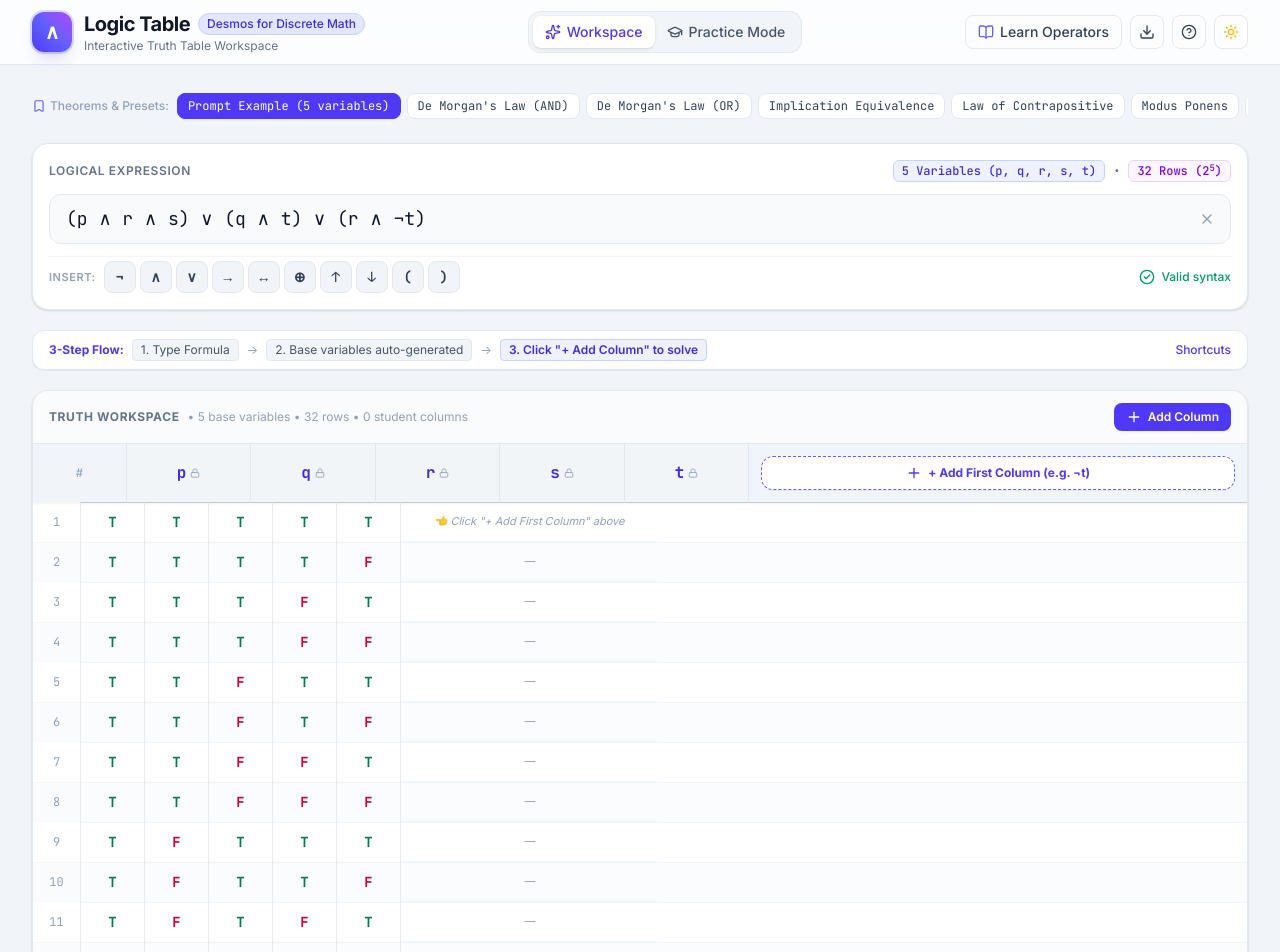
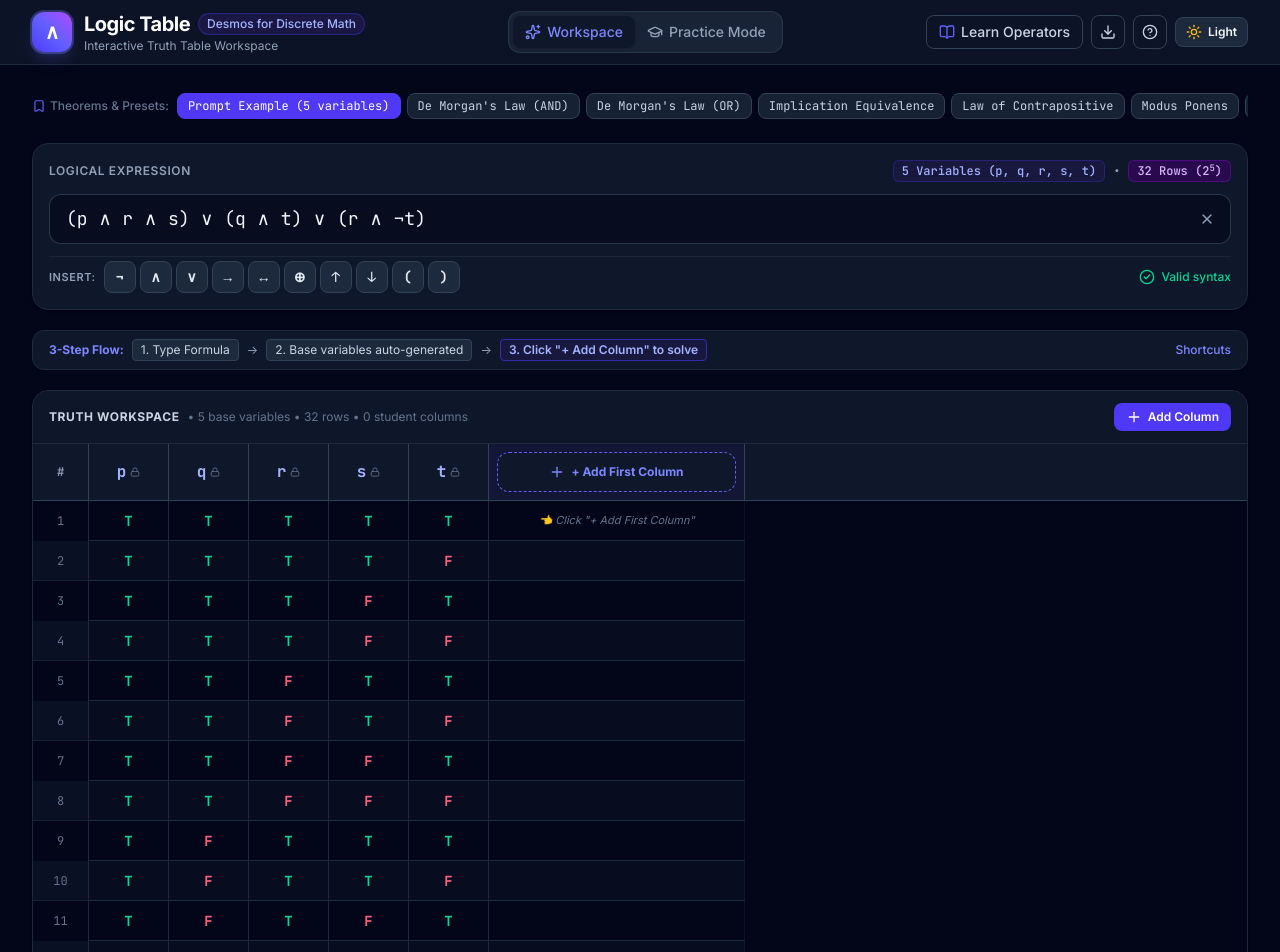
Before and after one commit to bobby404-K/LOGICAL-OPERATIONS, a React (Vite) app: page / in a window 1280 px wide. Shown: the top 952 px of the page. Built offline with nearby package versions, Linux system fonts and the light colour scheme.

Commit message:
Fix table column alignment, border merging, and enable Tailwind v4 dark mode

```diff
--- a/src/components/Header.tsx
+++ b/src/components/Header.tsx
@@ -112,14 +112,20 @@ export const Header: React.FC<HeaderProps> = ({
           {/* Dark/Light mode toggle */}
           <button
             onClick={toggleTheme}
-            className="p-2 text-slate-700 dark:text-slate-300 hover:bg-slate-100 dark:hover:bg-slate-800 rounded-lg border border-slate-200 dark:border-slate-700 transition"
-            title={`Switch to ${theme === 'dark' ? 'light' : 'dark'} mode`}
-            aria-label="Toggle Theme"
+            className="flex items-center gap-1.5 px-2.5 py-1.5 text-xs font-semibold rounded-lg border border-slate-300 dark:border-slate-700 bg-slate-50 dark:bg-slate-800 text-slate-800 dark:text-slate-100 hover:bg-slate-100 dark:hover:bg-slate-700 shadow-2xs transition cursor-pointer"
+            title={`Switch to ${theme === 'dark' ? 'Light' : 'Dark'} mode`}
+            aria-label="Toggle Dark and Light Theme"
           >
             {theme === 'dark' ? (
-              <Sun className="w-4 h-4 text-amber-400" />
+              <>
+                <Sun className="w-4 h-4 text-amber-400 shrink-0" />
+                <span className="hidden sm:inline">Light</span>
+              </>
             ) : (
-              <Moon className="w-4 h-4 text-indigo-600" />
+              <>
+                <Moon className="w-4 h-4 text-indigo-600 shrink-0" />
+                <span className="hidden sm:inline">Dark</span>
+              </>
             )}
           </button>
         </div>
--- a/src/components/StudentColumnHeader.tsx
+++ b/src/components/StudentColumnHeader.tsx
@@ -80,7 +80,7 @@ export const StudentColumnHeader: React.FC<StudentColumnHeaderProps> = ({
   const { checkResult } = column;
 
   return (
-    <div className="flex flex-col justify-between h-full p-2.5 bg-slate-50 dark:bg-slate-900/90 border-r border-slate-200 dark:border-slate-800 text-slate-800 dark:text-slate-100 min-w-[180px]">
+    <div className="flex flex-col justify-between h-full p-2.5 bg-slate-50 dark:bg-slate-900 text-slate-800 dark:text-slate-100">
       {/* Top Header Label & Menu */}
       <div className="flex items-center justify-between gap-1 mb-2">
         {isEditing ? (
--- a/src/components/TableCell.tsx
+++ b/src/components/TableCell.tsx
@@ -27,7 +27,7 @@ export const TableCell: React.FC<TableCellProps> = ({
       type="button"
       onClick={onClick}
       onKeyDown={onKeyDown}
-      className={`w-full h-10 flex items-center justify-center font-mono font-bold text-sm select-none transition-all relative border-b border-r border-slate-200/80 dark:border-slate-800/80 focus:outline-none ${
+      className={`w-full h-full flex items-center justify-center font-mono font-bold text-sm select-none transition-all relative focus:outline-none ${
         isActive
           ? 'ring-2 ring-indigo-500 z-10 bg-indigo-50/50 dark:bg-indigo-950/40'
           : 'hover:bg-slate-50 dark:hover:bg-slate-800/40'
--- a/src/components/TruthTable.tsx
+++ b/src/components/TruthTable.tsx
@@ -1,4 +1,4 @@
-import React, { useRef, useCallback, useEffect } from 'react';
+import React, { useRef, useCallback } from 'react';
 import { useVirtualizer } from '@tanstack/react-virtual';
 import { Plus, Lock, CheckCheck, RotateCcw } from 'lucide-react';
 import { CellValue, StudentColumn, TruthAssignment, VariableName } from '../types';
@@ -23,6 +23,12 @@ interface TruthTableProps {
   onResetWorkspace: () => void;
 }
 
+// Consistent column width classes applied to BOTH header and virtualized rows
+const W_INDEX = 'w-14 min-w-[56px] max-w-[56px] shrink-0';
+const W_VAR = 'w-20 min-w-[80px] max-w-[80px] shrink-0';
+const W_STUDENT = 'w-56 min-w-[224px] max-w-[224px] shrink-0';
+const W_ADD = 'w-48 min-w-[192px] max-w-[192px] shrink-0';
+
 export const TruthTable: React.FC<TruthTableProps> = ({
   variables,
   rows,
@@ -41,12 +47,12 @@ export const TruthTable: React.FC<TruthTableProps> = ({
 }) => {
   const tableContainerRef = useRef<HTMLDivElement>(null);
 
-  // Virtualizer for smooth rendering up to 1024 rows
+  // Virtualizer for smooth 60fps rendering up to 1024 rows
   const rowVirtualizer = useVirtualizer({
     count: rows.length,
     getScrollElement: () => tableContainerRef.current,
     estimateSize: () => 40, // 40px row height
-    overscan: 10,
+    overscan: 12,
   });
 
   // Calculate expected values for columns where student requested "Show Solution"
@@ -73,7 +79,6 @@ export const TruthTable: React.FC<TruthTableProps> = ({
         case 'T':
           e.preventDefault();
           onSetCellValue(colId, rowIndex, true);
-          // Advance down automatically for speed!
           if (rowIndex + 1 < rows.length) {
             setActiveCell({ rowIndex: rowIndex + 1, colId });
           }
@@ -83,7 +88,6 @@ export const TruthTable: React.FC<TruthTableProps> = ({
         case 'F':
           e.preventDefault();
           onSetCellValue(colId, rowIndex, false);
-          // Advance down automatically for speed!
           if (rowIndex + 1 < rows.length) {
             setActiveCell({ rowIndex: rowIndex + 1, colId });
           }
@@ -173,13 +177,13 @@ export const TruthTable: React.FC<TruthTableProps> = ({
   return (
     <div className="bg-white dark:bg-slate-900 rounded-2xl border border-slate-200 dark:border-slate-800 shadow-sm overflow-hidden flex flex-col">
       {/* Table Toolbar */}
-      <div className="px-4 py-3 bg-slate-50/80 dark:bg-slate-900/60 border-b border-slate-200 dark:border-slate-800 flex flex-wrap items-center justify-between gap-3">
+      <div className="px-4 py-3 bg-slate-50 dark:bg-slate-900/90 border-b border-slate-200 dark:border-slate-800 flex flex-wrap items-center justify-between gap-3">
         <div className="flex items-center gap-2">
-          <span className="text-xs font-bold uppercase tracking-wider text-slate-500 dark:text-slate-400">
+          <span className="text-xs font-bold uppercase tracking-wider text-slate-700 dark:text-slate-300">
             Truth Workspace
           </span>
           <span className="text-xs text-slate-400 dark:text-slate-500">
-            • {variables.length} base variable{variables.length > 1 ? 's' : ''} • {rows.length} rows •{' '}
+            • {variables.length} base variables • {rows.length} rows •{' '}
             {studentColumns.length} student column{studentColumns.length !== 1 ? 's' : ''}
           </span>
         </div>
@@ -190,7 +194,7 @@ export const TruthTable: React.FC<TruthTableProps> = ({
               <button
                 type="button"
                 onClick={onCheckAllColumns}
-                className="flex items-center gap-1.5 px-3 py-1.5 text-xs font-semibold rounded-lg bg-emerald-600 hover:bg-emerald-500 text-white shadow-xs active:scale-95 transition"
+                className="flex items-center gap-1.5 px-3 py-1.5 text-xs font-semibold rounded-lg bg-emerald-600 hover:bg-emerald-500 text-white shadow-xs active:scale-95 transition cursor-pointer"
                 title="Check all student columns"
               >
                 <CheckCheck className="w-3.5 h-3.5" />
@@ -200,7 +204,7 @@ export const TruthTable: React.FC<TruthTableProps> = ({
               <button
                 type="button"
                 onClick={onResetWorkspace}
-                className="flex items-center gap-1.5 px-2.5 py-1.5 text-xs font-medium rounded-lg bg-white dark:bg-slate-800 border border-slate-200 dark:border-slate-700 text-slate-600 dark:text-slate-300 hover:bg-slate-50 dark:hover:bg-slate-700 transition"
+                className="flex items-center gap-1.5 px-2.5 py-1.5 text-xs font-medium rounded-lg bg-white dark:bg-slate-800 border border-slate-200 dark:border-slate-700 text-slate-600 dark:text-slate-300 hover:bg-slate-50 dark:hover:bg-slate-700 transition cursor-pointer"
                 title="Clear all student columns"
               >
                 <RotateCcw className="w-3.5 h-3.5" />
@@ -212,8 +216,8 @@ export const TruthTable: React.FC<TruthTableProps> = ({
           <button
             type="button"
             onClick={onAddColumn}
-            className="flex items-center gap-1.5 px-3 py-1.5 text-xs font-semibold rounded-lg bg-indigo-600 hover:bg-indigo-500 text-white shadow-xs active:scale-95 transition"
-            title="Add a new custom column for your intermediate or final formula"
+            className="flex items-center gap-1.5 px-3 py-1.5 text-xs font-semibold rounded-lg bg-indigo-600 hover:bg-indigo-500 text-white shadow-xs active:scale-95 transition cursor-pointer"
+            title="Add a custom column to evaluate your intermediate or final formula"
           >
             <Plus className="w-4 h-4" />
             <span>Add Column</span>
@@ -221,41 +225,40 @@ export const TruthTable: React.FC<TruthTableProps> = ({
         </div>
       </div>
 
-      {/* Scrollable & Virtualized Table Workspace */}
+      {/* Scrollable & Virtualized Table Workspace with Pixel-Perfect Flex Columns */}
       <div
         ref={tableContainerRef}
-        className="overflow-auto max-h-[600px] border-b border-slate-200 dark:border-slate-800 relative math-grid-bg"
+        className="overflow-auto max-h-[600px] border-b border-slate-200 dark:border-slate-800 relative bg-white dark:bg-slate-950 focus:outline-none"
         tabIndex={0}
       >
-        <table className="w-full border-collapse text-left text-sm table-fixed min-w-[700px]">
-          {/* Sticky Table Header */}
-          <thead className="sticky top-0 z-20 bg-slate-100 dark:bg-slate-900 shadow-xs border-b border-slate-300 dark:border-slate-700">
-            <tr>
-              {/* Row index column header */}
-              <th className="w-12 px-2 py-3 text-center text-xs font-mono font-medium text-slate-400 dark:text-slate-500 border-r border-slate-200 dark:border-slate-800 bg-slate-100 dark:bg-slate-900 sticky left-0 z-30">
+        <div className="w-fit min-w-full">
+          {/* Sticky Header with matching flex columns */}
+          <div className="sticky top-0 z-20 flex bg-slate-100 dark:bg-slate-900 border-b border-slate-300 dark:border-slate-700 select-none">
+            {/* Row index # */}
+            <div className={`${W_INDEX} h-14 flex items-center justify-center text-xs font-mono font-bold text-slate-500 dark:text-slate-400 border-r border-slate-300 dark:border-slate-700 bg-slate-100 dark:bg-slate-900 sticky left-0 z-30`}>
               #
-              </th>
+            </div>
 
-              {/* Locked Base Variable Headers */}
+            {/* Base Variables (p, q, r, ...) */}
             {variables.map((variable) => (
-                <th
+              <div
                 key={variable}
-                  className="w-16 px-3 py-3 text-center font-mono font-bold text-base text-indigo-700 dark:text-indigo-300 border-r border-slate-200 dark:border-slate-800 bg-slate-100/90 dark:bg-slate-900/90"
+                className={`${W_VAR} h-14 flex items-center justify-center font-mono font-bold text-base text-indigo-700 dark:text-indigo-300 border-r border-slate-300 dark:border-slate-700 bg-slate-100 dark:bg-slate-900`}
               >
-                  <div className="flex items-center justify-center gap-1">
+                <div className="flex items-center gap-1">
                   <span>{variable}</span>
                   <span title="Locked base variable column">
                     <Lock className="w-2.5 h-2.5 text-slate-400 dark:text-slate-500" />
                   </span>
                 </div>
-                </th>
+              </div>
             ))}
 
-              {/* Editable Student Column Headers */}
+            {/* Student Column Headers */}
             {studentColumns.map((col) => (
-                <th
+              <div
                 key={col.id}
-                  className="w-48 p-0 border-r border-slate-200 dark:border-slate-800 align-top"
+                className={`${W_STUDENT} border-r border-slate-300 dark:border-slate-700 bg-slate-50 dark:bg-slate-900`}
               >
                 <StudentColumnHeader
                   column={col}
@@ -265,28 +268,28 @@ export const TruthTable: React.FC<TruthTableProps> = ({
                   onToggleShowSolution={onToggleShowSolution}
                   onFill={onFillColumn}
                 />
-                </th>
+              </div>
             ))}
 
             {/* "+ Add Column" Header Button */}
-              <th className={`${studentColumns.length === 0 ? 'w-64' : 'w-40'} px-3 py-3 align-middle text-center bg-indigo-50/40 dark:bg-indigo-950/20`}>
+            <div className={`${studentColumns.length === 0 ? 'w-64' : W_ADD} h-14 p-2 flex items-center justify-center bg-indigo-50/50 dark:bg-indigo-950/30 border-r border-slate-300 dark:border-slate-700`}>
               <button
                 type="button"
                 onClick={onAddColumn}
-                  className="w-full flex items-center justify-center gap-1.5 py-2 px-3 border border-dashed border-indigo-500 bg-white dark:bg-slate-900 text-indigo-600 dark:text-indigo-400 hover:bg-indigo-50 dark:hover:bg-indigo-950/40 rounded-xl text-xs font-bold shadow-2xs transition active:scale-95"
+                className="w-full h-full flex items-center justify-center gap-1.5 px-3 border border-dashed border-indigo-500 bg-white dark:bg-slate-900 text-indigo-600 dark:text-indigo-400 hover:bg-indigo-50 dark:hover:bg-indigo-950/60 rounded-xl text-xs font-bold shadow-2xs transition active:scale-95 cursor-pointer"
               >
                 <Plus className="w-4 h-4" />
-                  <span>{studentColumns.length === 0 ? '+ Add First Column (e.g. ¬t)' : '+ Add Column'}</span>
+                <span>{studentColumns.length === 0 ? '+ Add First Column' : '+ Add Column'}</span>
               </button>
-              </th>
-            </tr>
-          </thead>
+            </div>
+          </div>
 
-          {/* Virtualized Body */}
-          <tbody
+          {/* Virtualized Body Rows with Exact Matching Flex Columns */}
+          <div
             style={{
               height: `${rowVirtualizer.getTotalSize()}px`,
               position: 'relative',
+              width: '100%',
             }}
           >
             {rowVirtualizer.getVirtualItems().map((virtualRow) => {
@@ -294,45 +297,44 @@ export const TruthTable: React.FC<TruthTableProps> = ({
               const rowAssignment = rows[rowIndex];
 
               return (
-                <tr
+                <div
                   key={rowIndex}
                   style={{
                     position: 'absolute',
                     top: 0,
                     left: 0,
-                    width: '100%',
                     height: `${virtualRow.size}px`,
                     transform: `translateY(${virtualRow.start}px)`,
                   }}
-                  className={`flex items-center border-b border-slate-100 dark:border-slate-800/60 transition-colors ${
+                  className={`flex items-center border-b border-slate-200 dark:border-slate-800 ${
                     rowIndex % 2 === 0
                       ? 'bg-white dark:bg-slate-950'
-                      : 'bg-slate-50/50 dark:bg-slate-900/40'
+                      : 'bg-slate-50/70 dark:bg-slate-900/40'
                   }`}
                 >
-                  {/* Row Index */}
-                  <td className="w-12 h-10 flex items-center justify-center font-mono text-xs text-slate-400 dark:text-slate-500 border-r border-slate-200/80 dark:border-slate-800/80 bg-inherit sticky left-0 z-10 shrink-0">
+                  {/* Row Index # */}
+                  <div className={`${W_INDEX} h-10 flex items-center justify-center font-mono text-xs text-slate-400 dark:text-slate-500 border-r border-slate-200 dark:border-slate-800 bg-inherit sticky left-0 z-10`}>
                     {rowIndex + 1}
-                  </td>
+                  </div>
 
                   {/* Variable Cells (Read-Only) */}
                   {variables.map((variable) => {
                     const val = rowAssignment[variable];
                     return (
-                      <td
+                      <div
                         key={variable}
-                        className="w-16 h-10 flex items-center justify-center font-mono font-bold text-sm border-r border-slate-200/80 dark:border-slate-800/80 shrink-0"
+                        className={`${W_VAR} h-10 flex items-center justify-center font-mono font-bold text-sm border-r border-slate-200 dark:border-slate-800`}
                       >
                         <span
-                          className={`w-6 h-6 flex items-center justify-center rounded ${
+                          className={`w-6 h-6 flex items-center justify-center rounded font-bold ${
                             val
-                              ? 'text-emerald-700 dark:text-emerald-400 font-bold'
-                              : 'text-rose-700 dark:text-rose-400 font-bold'
+                              ? 'text-emerald-700 dark:text-emerald-400'
+                              : 'text-rose-700 dark:text-rose-400'
                           }`}
                         >
                           {val ? 'T' : 'F'}
                         </span>
-                      </td>
+                      </div>
                     );
                   })}
 
@@ -344,9 +346,9 @@ export const TruthTable: React.FC<TruthTableProps> = ({
                     const expected = expectedValuesMap[col.id]?.[rowIndex];
 
                     return (
-                      <td
+                      <div
                         key={col.id}
-                        className="w-48 h-10 p-0 border-r border-slate-200/80 dark:border-slate-800/80 shrink-0"
+                        className={`${W_STUDENT} h-10 p-0 border-r border-slate-200 dark:border-slate-800`}
                       >
                         <TableCell
                           value={cellVal}
@@ -355,37 +357,34 @@ export const TruthTable: React.FC<TruthTableProps> = ({
                           showSolution={col.checkResult?.showSolution}
                           onClick={() => {
                             setActiveCell({ rowIndex, colId: col.id });
-                            // Clicking toggles value: null -> true -> false -> null
                             const next =
                               cellVal === null ? true : cellVal === true ? false : null;
                             onSetCellValue(col.id, rowIndex, next);
                           }}
                           onKeyDown={(e) => handleCellKeyDown(e, rowIndex, col.id)}
                         />
-                      </td>
+                      </div>
                     );
                   })}
 
                   {/* Empty cell under add column */}
-                  {studentColumns.length === 0 ? (
-                    <td className="w-64 h-10 border-b border-slate-200/40 dark:border-slate-800/40 shrink-0 flex items-center justify-center text-[11px] text-slate-400 dark:text-slate-500 italic select-none">
-                      {rowIndex === 0 ? '👈 Click "+ Add First Column" above' : '—'}
-                    </td>
-                  ) : (
-                    <td className="w-40 h-10 border-b border-slate-200/40 dark:border-slate-800/40 shrink-0" />
-                  )}
-                </tr>
+                  <div
+                    className={`${studentColumns.length === 0 ? 'w-64' : W_ADD} h-10 border-r border-slate-100 dark:border-slate-800/40 flex items-center justify-center text-[11px] text-slate-400 dark:text-slate-500 italic select-none`}
+                  >
+                    {studentColumns.length === 0 && rowIndex === 0 ? '👈 Click "+ Add First Column"' : ''}
+                  </div>
+                </div>
               );
             })}
-          </tbody>
-        </table>
+          </div>
+        </div>
       </div>
 
       {/* Table Footer Instructions */}
       <div className="px-4 py-2.5 bg-slate-50 dark:bg-slate-900 border-t border-slate-200 dark:border-slate-800 flex flex-wrap items-center justify-between gap-2 text-xs text-slate-500 dark:text-slate-400">
         <div className="flex items-center gap-3">
           <span>
-            💡 <strong>Tip:</strong> Click cell or use <kbd className="px-1.5 py-0.5 rounded bg-slate-200 dark:bg-slate-800 font-mono text-[11px]">T</kbd> / <kbd className="px-1.5 py-0.5 rounded bg-slate-200 dark:bg-slate-800 font-mono text-[11px]">F</kbd> keys.
+            💡 <strong>Tip:</strong> Click a cell or use <kbd className="px-1.5 py-0.5 rounded bg-slate-200 dark:bg-slate-800 font-mono text-[11px]">T</kbd> / <kbd className="px-1.5 py-0.5 rounded bg-slate-200 dark:bg-slate-800 font-mono text-[11px]">F</kbd> keys.
           </span>
           <span className="hidden md:inline">
             Use <kbd className="px-1.5 py-0.5 rounded bg-slate-200 dark:bg-slate-800 font-mono text-[11px]">↑</kbd> <kbd className="px-1.5 py-0.5 rounded bg-slate-200 dark:bg-slate-800 font-mono text-[11px]">↓</kbd> <kbd className="px-1.5 py-0.5 rounded bg-slate-200 dark:bg-slate-800 font-mono text-[11px]">←</kbd> <kbd className="px-1.5 py-0.5 rounded bg-slate-200 dark:bg-slate-800 font-mono text-[11px]">→</kbd> to navigate.
--- a/src/index.css
+++ b/src/index.css
@@ -1,4 +1,6 @@
 @import "tailwindcss";
+
+@custom-variant dark (&:where(.dark, .dark *));
 
 @layer base {
   :root {
@@ -46,17 +48,3 @@
 .dark ::-webkit-scrollbar-thumb:hover {
   background: #475569;
 }
-
-/* Desmos-like subtle grid pattern */
-.math-grid-bg {
-  background-size: 24px 24px;
-  background-image:
-    linear-gradient(to right, rgba(148, 163, 184, 0.07) 1px, transparent 1px),
-    linear-gradient(to bottom, rgba(148, 163, 184, 0.07) 1px, transparent 1px);
-}
-
-.dark .math-grid-bg {
-  background-image:
-    linear-gradient(to right, rgba(255, 255, 255, 0.04) 1px, transparent 1px),
-    linear-gradient(to bottom, rgba(255, 255, 255, 0.04) 1px, transparent 1px);
-}
```
Lines whose indentation alone changed are shown as unchanged.
